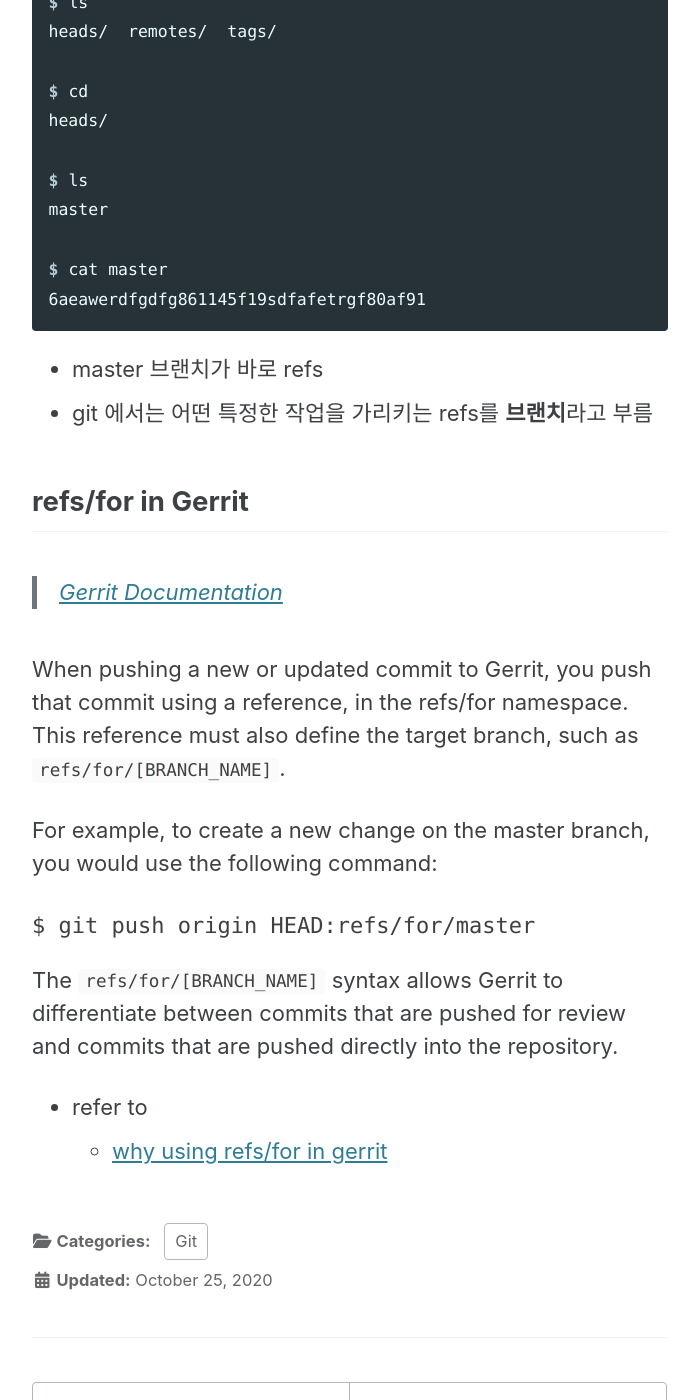
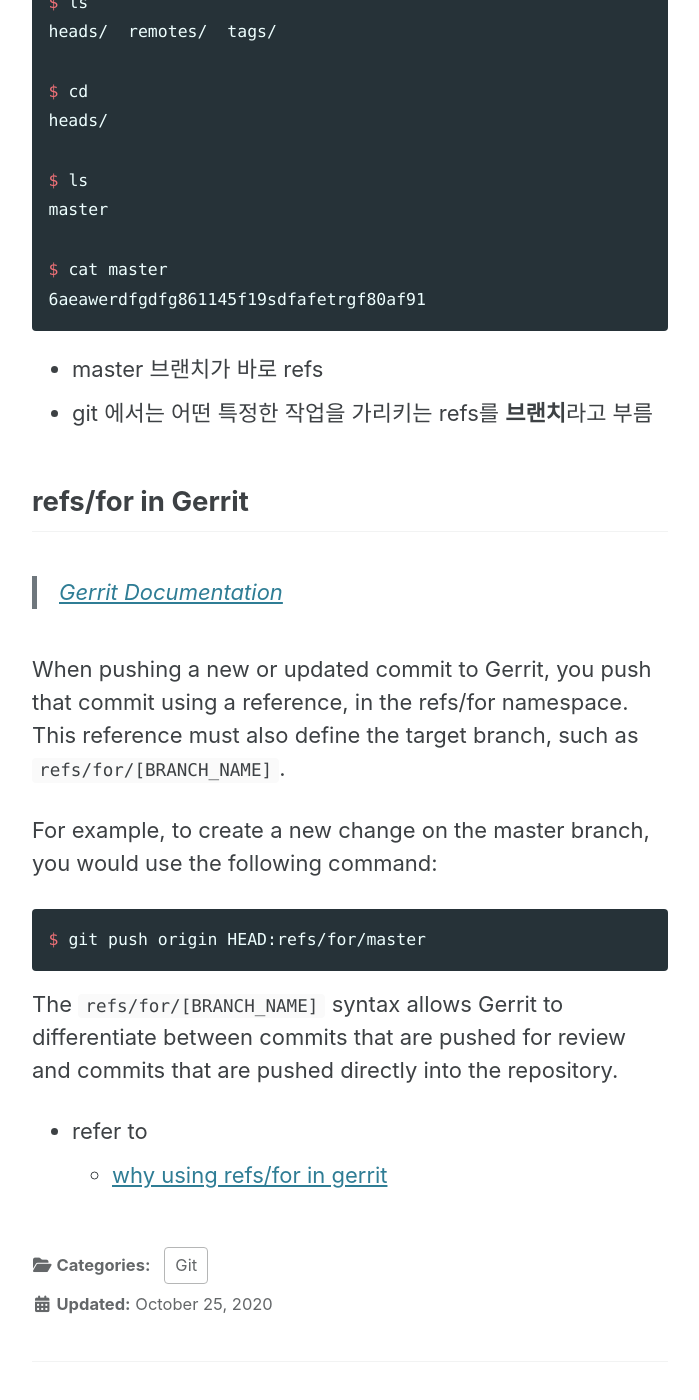
Before and after one commit to sujinsjlee/TIL, a Jekyll site: the page built from _posts/2020-10-25-Git_refs_for.md, in a window 1280 px wide and 1400 px high, scrolled down 860 px. Shown: the whole window, without its empty margins (290-989 px from the left). Built offline with Jekyll 4.4.1, drawn with Linux system fonts in a browser that asks for light colours; cached includes are drawn as plain includes; nearby versions of some CDN libraries.

Commit message:
[markdown] shell style code

````diff
--- a/_posts/2020-10-25-Git_refs_for.md
+++ b/_posts/2020-10-25-Git_refs_for.md
@@ -18,7 +18,7 @@ tags:
 * 모든 refs는 .git/refs에 저장
 * 하위에는 heads, remotes, tags 디렉토리가 존재
 
-```console
+```shell
 $ pwd
 .git/refs
 
@@ -45,7 +45,7 @@ $ cat master
 When pushing a new or updated commit to Gerrit, you push that commit using a reference, in the refs/for namespace. This reference must also define the target branch, such as `refs/for/[BRANCH_NAME]`.
 
 For example, to create a new change on the master branch, you would use the following command:
-```cnosole
+```shell
 $ git push origin HEAD:refs/for/master
 ```
 The `refs/for/[BRANCH_NAME]` syntax allows Gerrit to differentiate between commits that are pushed for review and commits that are pushed directly into the repository.
````
